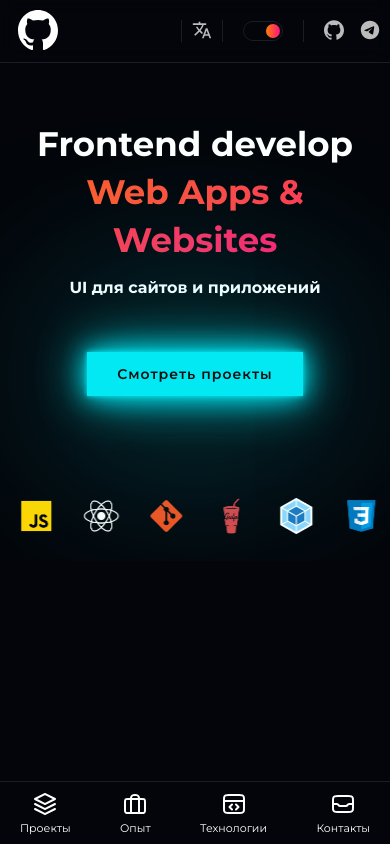
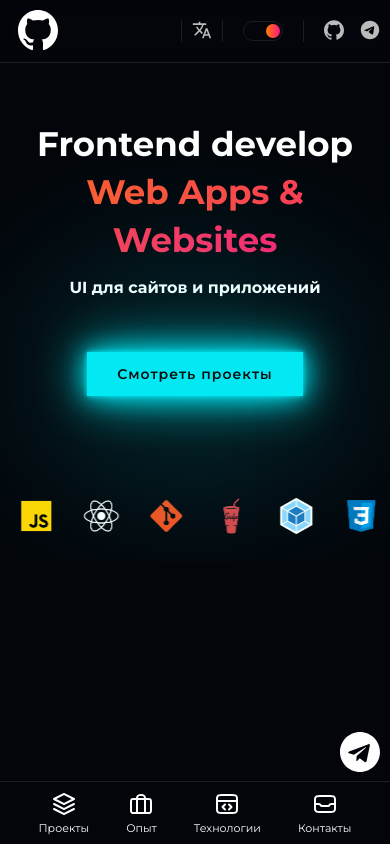
Before and after one commit to ron1ndev/ron1Code, a Vue app: page / in a window 390 px wide. Built offline with nearby package versions, Linux system fonts and the light colour scheme.

Commit message:
fix style social,menu and btn-neon

```diff
--- a/src/components/ui/neon-btn/neon-btn.vue
+++ b/src/components/ui/neon-btn/neon-btn.vue
@@ -2,10 +2,6 @@
 import { defineProps } from 'vue';
 
 defineProps({
-  text:{
-    type:String,
-    required:true
-  },
   background:{
     type:String,
     default:'#03e9f4'
@@ -16,7 +12,7 @@ defineProps({
 <template>
   <div class="neon-btn" :style="{'--neon-bg':background}">
     <a href="#">
-      {{ text }}
+     <slot></slot>
     </a>
   </div>
 </template>
--- a/src/views/Home.vue
+++ b/src/views/Home.vue
@@ -131,7 +131,7 @@ const menuLinks = [
                             </svg>
                   </a>
                   </div>
-                  <!-- <div class="hero__tg">
+                  <div class="hero__tg">
                       <a href="https://t.me/R_0N11" target="_blank">
                           <svg class="logo__icon-svg tg" width="40" height="40" viewBox="0 0 64 64" xmlns="http://www.w3.org/2000/svg">
                               <defs>
@@ -150,7 +150,7 @@ const menuLinks = [
                               />
                             </svg>
                   </a>
-                  </div> -->
+                  </div>
               </div>
           </div>
           <!-- <div class="hero__img-code1"><img src="../assets/img/home/code2.png" alt=""></div>
@@ -160,9 +160,11 @@ const menuLinks = [
 
     <div class="hero__btns">
       <NeonBtn
-      text="Смотреть проекты"
       background="#03e9f4"
-      />
+      >
+      Смотреть проекты
+     </NeonBtn>
+
     </div>
 
     <Skills/>
@@ -223,7 +225,12 @@ font-size: 11px;
   padding: 10px 20px 10px 20px;
   display: flex;
   align-items:center;
-  justify-content: space-between;
+  justify-content: center;
+  gap: 60px;
+  @media (max-width:462px) {
+    gap: 0px;
+    justify-content: space-around;
+  }
 }
 
 .menu-mobile__item{
@@ -429,7 +436,7 @@ transition: opacity 3s;
   position: fixed;
   right: 0px;
   bottom: 180px;
-z-index: 10;
+  z-index: 10;
 
 @media (max-width: 1800px) {
   right: -20px;
@@ -439,9 +446,14 @@ z-index: 10;
   right: 20px;
 
 }
+@media (max-width: #{$md2}px) {
+  right: 20px;
+  bottom: 10px;
+
+}
 @media (max-width: #{$md3}px) {
   right: 10px;
-  bottom: 0;
+  bottom: 50px;
 
 }
 
@@ -460,7 +472,7 @@ z-index: 10;
    /* Добавляем анимацию */
    animation: gradientShift 3s infinite linear;
 
-   @media (max-width: #{$md3}px) {
+   @media (max-width: #{$md2}px) {
    display: none;
   }
 
@@ -494,7 +506,7 @@ z-index: 10;
   font-size: 15px;
   text-transform: uppercase;
   height: 0;
-  @media (max-width: #{$md3}px) {
+  @media (max-width: #{$md2}px) {
     display: none;
    }
 }
@@ -504,9 +516,9 @@ z-index: 10;
     color:white;
   }
   // margin-bottom: 20px;
-  @media (max-width: #{$md3}px) {
+  @media (max-width: #{$md2}px) {
     display: none;
-   }
+  }
 }
 .logo__icon-svg {
 }
```
